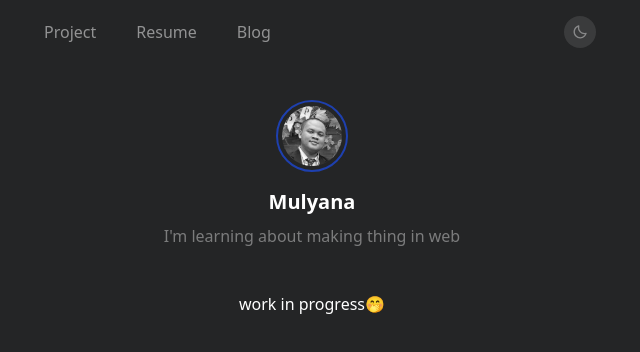
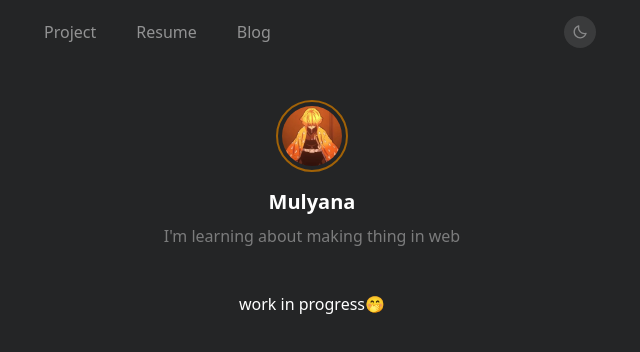
Before and after one commit to mulyant20/mulyant20, a Next.js app: page / in a window 1280 px wide. Shown: the top 352 px of the page, without its empty margins (328-968 px from the left). Built offline with nearby package versions, Linux system fonts and the light colour scheme.

Commit message:
feat: change photo profile

```diff
--- a/components/Profile.js
+++ b/components/Profile.js
@@ -2,7 +2,7 @@ import Image from "next/image";
 export default function Profile({ src }) {
   return (
     <div className="container mx-auto flex flex-col items-center py-5">
-      <div className="w-[72px] h-[72px] p-1 border border-2 border-blue-800 rounded-full mb-4">
+      <div className="w-[72px] h-[72px] p-1 border border-2 border-yellow-700 rounded-full mb-4">
         <div className="relative w-full h-full rounded-full overflow-hidden">
           <Image src={`/img/${src}.jpg`} layout="fill" alt="photo profile"/>
         </div>
--- a/pages/index.js
+++ b/pages/index.js
@@ -14,7 +14,7 @@ export default function Home() {
 
   return (
     <>
-      <Profile src="profile" />
+      <Profile src="zenitsu" />
       {!onload ? (
         <div className="container max-w-[600px] mx-auto flex justify-center gap-2 flex-wrap gap-y-2">
           <CardSkeleton />
```
Also changed, not shown: public/img/zenitsu.jpg (added).
